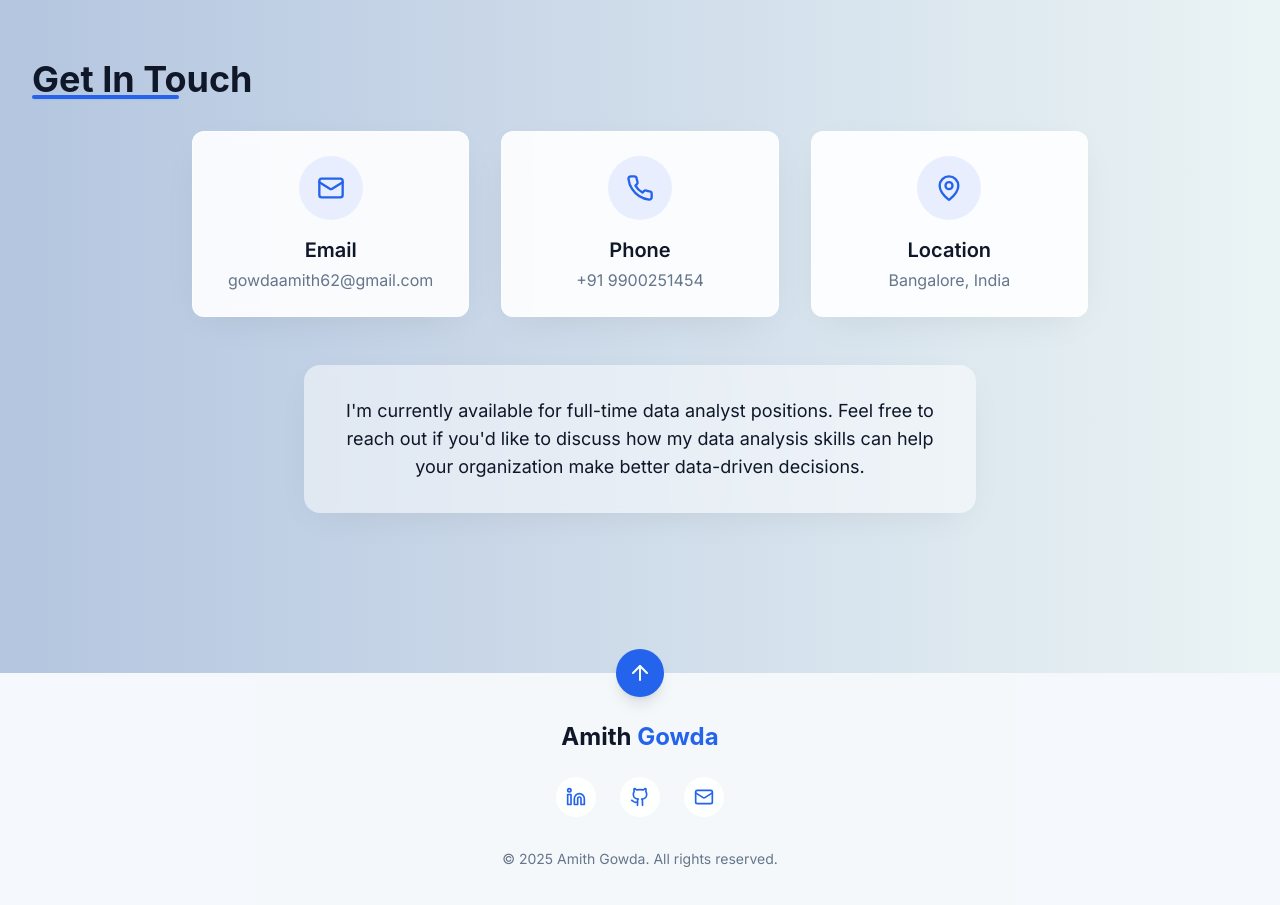
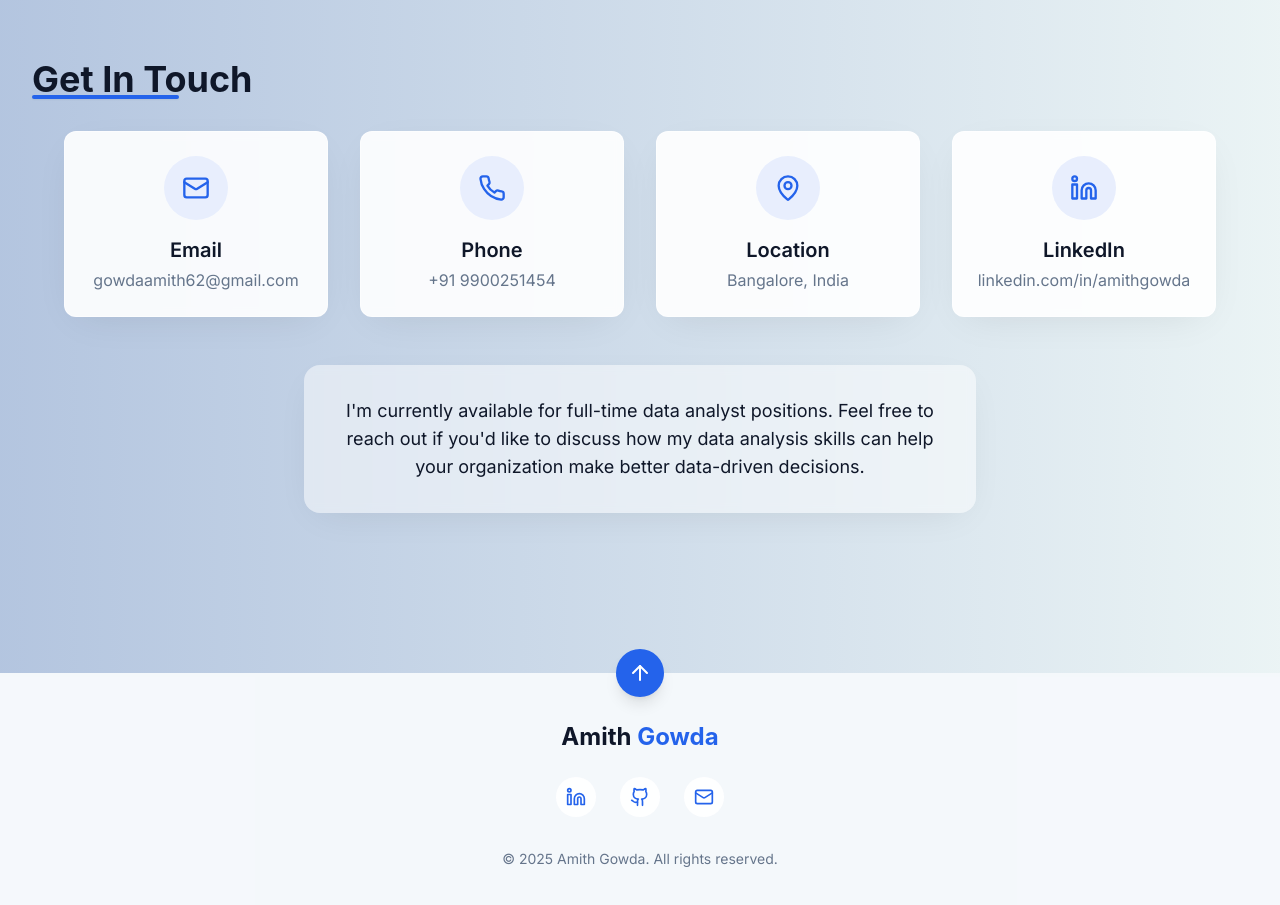
Before and after one commit to AmithGowda04/amithgowdaportfolio, a React (Vite) app: page / in a window 1280 px wide. Shown: the part 5420-6325 px from the top of the page. Built offline with nearby package versions, Linux system fonts and the light colour scheme.

Commit message:
Add LinkedIn contact card
Add a new contact card for LinkedIn to the "Get In Touch" section. The card will include the LinkedIn icon, title, and a clickable link to the user's LinkedIn profile, maintaining the existing styling and layout.

```diff
--- a/src/components/Contact.tsx
+++ b/src/components/Contact.tsx
@@ -1,6 +1,6 @@
 
 import React from "react";
-import { Mail, Phone, MapPin } from "lucide-react";
+import { Mail, Phone, MapPin, Linkedin } from "lucide-react";
 
 const ContactCard = ({
   icon: Icon,
@@ -35,7 +35,7 @@ const Contact = () => {
           Get In Touch
         </h2>
 
-        <div className="grid grid-cols-1 md:grid-cols-3 gap-8 mb-12 max-w-4xl mx-auto">
+        <div className="grid grid-cols-1 md:grid-cols-2 lg:grid-cols-4 gap-8 mb-12 max-w-6xl mx-auto">
           <ContactCard
             icon={Mail}
             title="Email"
@@ -56,6 +56,13 @@ const Contact = () => {
             content="Bangalore, India"
             link="https://www.google.com/maps/place/Bengaluru"
           />
+
+          <ContactCard
+            icon={Linkedin}
+            title="LinkedIn"
+            content="linkedin.com/in/amithgowda"
+            link="https://www.linkedin.com/in/amithgowda"
+          />
         </div>
 
         <div className="text-center max-w-2xl mx-auto bg-white/50 p-8 rounded-2xl premium-shadow backdrop-blur-sm">
```
